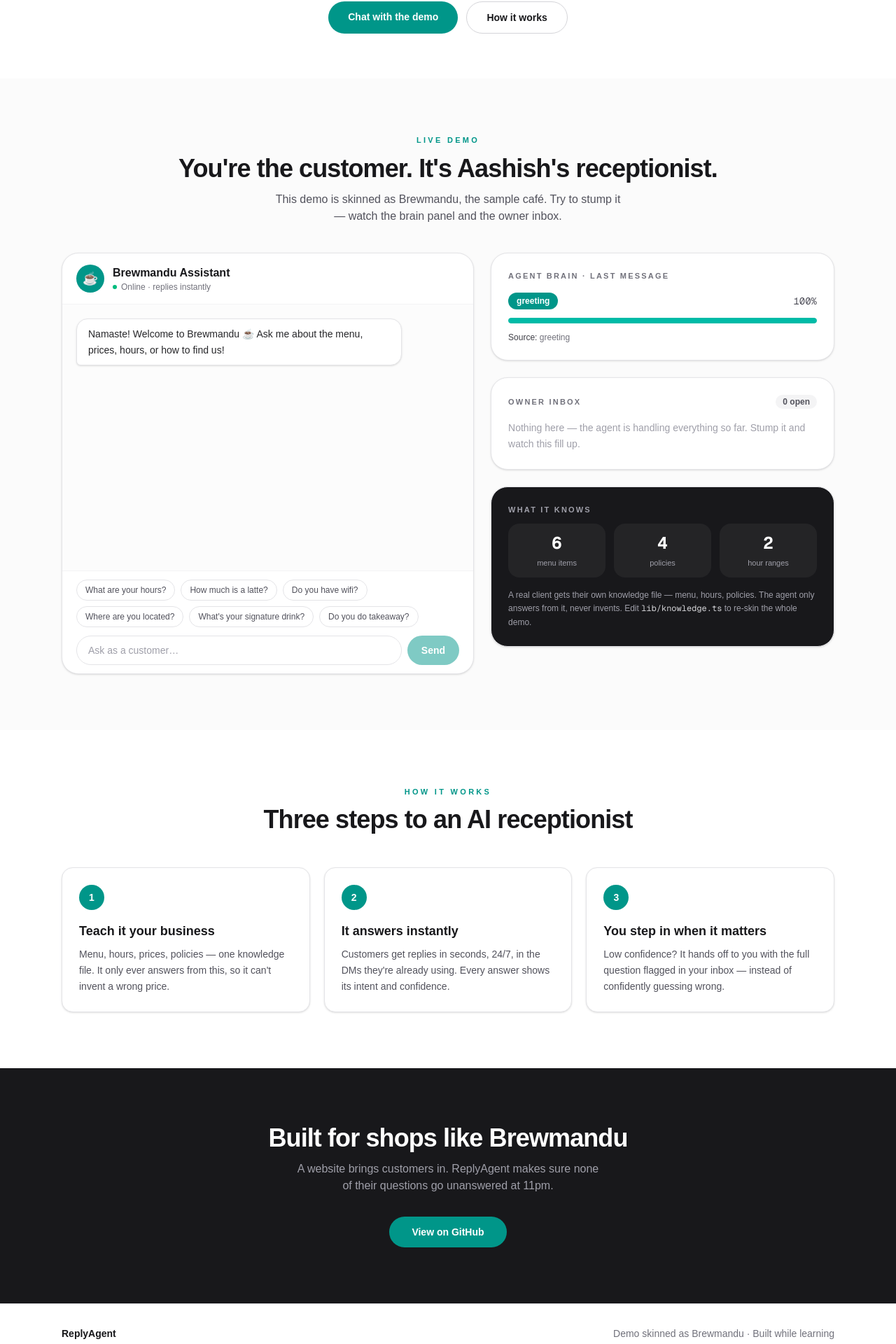
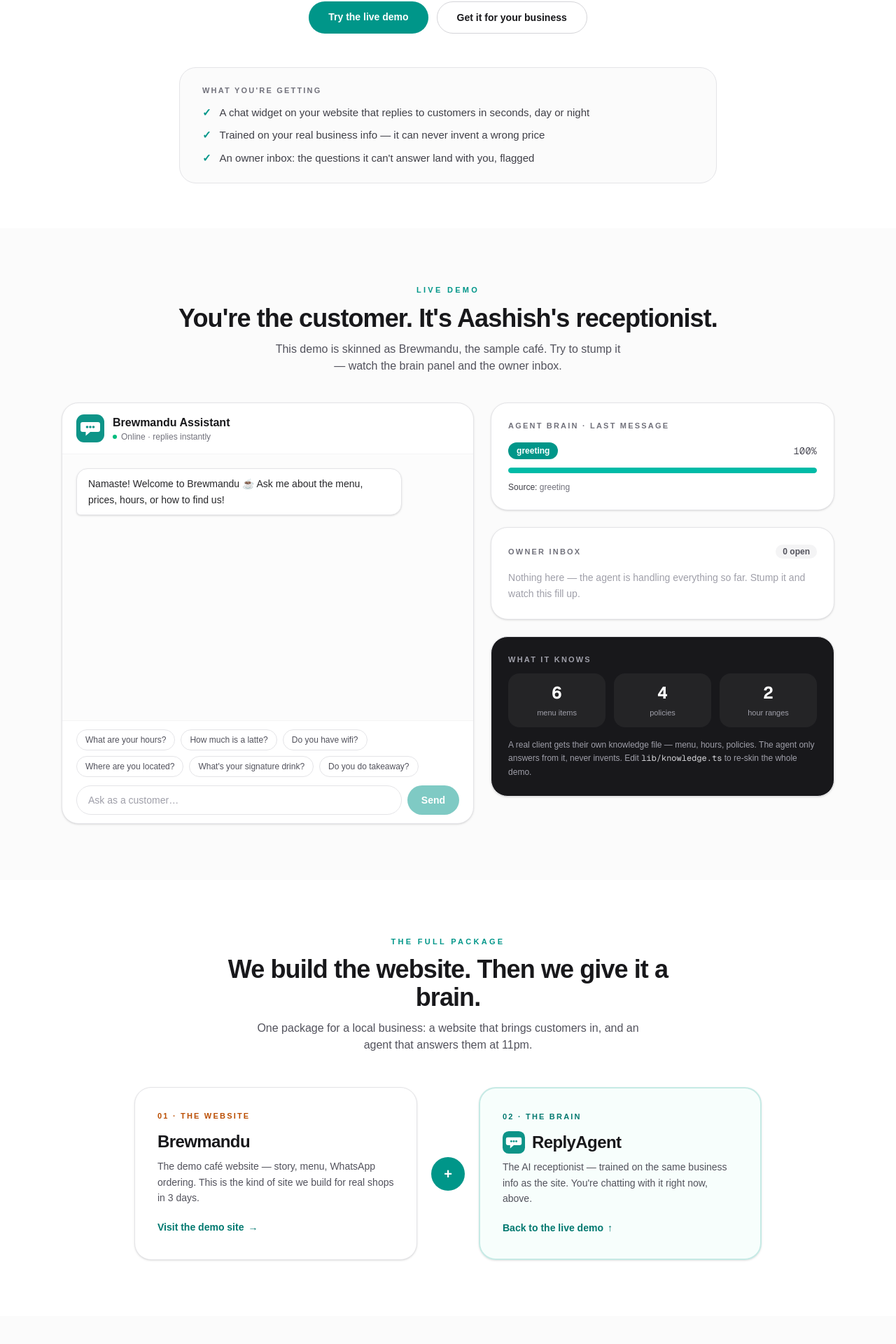
Before and after one commit to diwashUI/reply-agent, a Next.js app: page / in a window 1280 px wide. Shown: the part 479-2399 px from the top of the page at 70% size. Built offline with nearby package versions, Linux system fonts and the light colour scheme.

Commit message:
Direct hero + chat API: POST /api/chat backend for client sites
- Hero rewritten to say exactly what you get: chat widget, trained on
  your info, owner inbox for handoffs
- New POST /api/chat (CORS open): one brain serving many front-ends
- README documents the integration pattern

```diff
--- a/app/page.tsx
+++ b/app/page.tsx
@@ -1,6 +1,11 @@
-import Link from "next/link";
 import Demo from "@/components/Demo";
+import Logo from "@/components/Logo";
 import { business } from "@/lib/knowledge";
+
+const BREWMANDU_URL = "https://cafe-demo-n4vf4usqq-noobug138-6131s-projects.vercel.app";
+const INSTAGRAM_URL = "https://instagram.com/its_aurevya";
+const GITHUB_URL = "https://github.com/diwashUI";
+const EMAIL = "itsaurevya@gmail.com";
 
 export default function Home() {
   return (
@@ -8,10 +13,8 @@
       {/* ── NAV ── */}
       <header className="sticky top-0 z-40 border-b border-zinc-200/80 bg-white/80 backdrop-blur-md">
         <div className="mx-auto flex max-w-6xl items-center justify-between px-6 py-3.5">
-          <span className="flex items-center gap-2">
-            <span className="flex h-8 w-8 items-center justify-center rounded-xl bg-teal-600 text-white">
-              ☕
-            </span>
+          <span className="flex items-center gap-2.5">
+            <Logo className="h-8 w-8" />
             <span className="text-lg font-bold tracking-tight">ReplyAgent</span>
           </span>
           <a
@@ -30,26 +33,45 @@
           Live demo · no signup
         </p>
         <h1 className="mx-auto mt-6 max-w-3xl text-5xl font-bold leading-[1.05] tracking-tight sm:text-6xl">
-          Your shop's <span className="text-teal-600">smartest employee</span>
+          An AI receptionist for <span className="text-teal-600">your business</span>
         </h1>
         <p className="mx-auto mt-5 max-w-xl text-lg leading-relaxed text-zinc-600">
-          ReplyAgent answers your customers' DMs instantly — hours, menu, prices,
-          directions — from your real business info. When it doesn't know, it hands
-          off to you instead of guessing.
+          A chat agent trained on <em className="not-italic font-semibold text-zinc-900">your</em> menu,
+          hours, and prices. It answers customers on your website 24/7 — and hands
+          the tricky questions to you instead of guessing.
         </p>
         <div className="mt-8 flex flex-wrap justify-center gap-3">
           <a
             href="#demo"
             className="rounded-full bg-teal-600 px-7 py-3 text-sm font-semibold text-white transition hover:bg-teal-700"
           >
-            Chat with the demo
+            Try the live demo
           </a>
           <a
-            href="#how"
+            href={`mailto:${EMAIL}?subject=${encodeURIComponent("ReplyAgent for my business")}`}
             className="rounded-full border border-zinc-300 bg-white px-7 py-3 text-sm font-semibold text-zinc-900 transition hover:border-zinc-400 hover:bg-zinc-50"
           >
-            How it works
+            Get it for your business
           </a>
+        </div>
+        <div className="mx-auto mt-12 max-w-3xl rounded-3xl border border-zinc-200 bg-zinc-50/70 px-8 py-6 text-left">
+          <p className="text-[11px] font-semibold uppercase tracking-[0.2em] text-zinc-500">
+            What you're getting
+          </p>
+          <ul className="mt-3 space-y-2.5 text-[15px] text-zinc-700">
+            <li className="flex gap-3">
+              <span className="font-bold text-teal-600">✓</span>
+              A chat widget on your website that replies to customers in seconds, day or night
+            </li>
+            <li className="flex gap-3">
+              <span className="font-bold text-teal-600">✓</span>
+              Trained on your real business info — it can never invent a wrong price
+            </li>
+            <li className="flex gap-3">
+              <span className="font-bold text-teal-600">✓</span>
+              An owner inbox: the questions it can't answer land with you, flagged
+            </li>
+          </ul>
         </div>
       </section>
 
@@ -72,8 +94,70 @@
         </div>
       </section>
 
+      {/* ── PACKAGE: website + brain ── */}
+      <section id="package" className="scroll-mt-24">
+        <div className="mx-auto max-w-6xl px-6 py-20">
+          <p className="text-center text-[11px] font-semibold uppercase tracking-[0.3em] text-teal-600">
+            The full package
+          </p>
+          <h2 className="mx-auto mt-3 max-w-2xl text-center text-3xl font-bold tracking-tight sm:text-4xl">
+            We build the website. Then we give it a brain.
+          </h2>
+          <p className="mx-auto mt-3 max-w-xl text-center text-zinc-600">
+            One package for a local business: a website that brings customers in,
+            and an agent that answers them at 11pm.
+          </p>
+          <div className="mx-auto mt-12 grid max-w-4xl items-stretch gap-5 md:grid-cols-[1fr_auto_1fr]">
+            <a
+              href={BREWMANDU_URL}
+              target="_blank"
+              rel="noopener noreferrer"
+              className="group rounded-3xl border border-zinc-200 bg-white p-8 shadow-sm transition hover:-translate-y-1 hover:shadow-lg"
+            >
+              <p className="text-[11px] font-semibold uppercase tracking-[0.2em] text-amber-700">
+                01 · The website
+              </p>
+              <h3 className="mt-3 text-2xl font-bold tracking-tight">Brewmandu</h3>
+              <p className="mt-2 text-sm leading-relaxed text-zinc-600">
+                The demo café website — story, menu, WhatsApp ordering. This is
+                the kind of site we build for real shops in 3 days.
+              </p>
+              <span className="mt-5 inline-flex items-center gap-1.5 text-sm font-semibold text-teal-700">
+                Visit the demo site
+                <span className="transition group-hover:translate-x-0.5">→</span>
+              </span>
+            </a>
+            <div className="flex items-center justify-center">
+              <span className="flex h-12 w-12 items-center justify-center rounded-full bg-teal-600 text-xl font-bold text-white">
+                +
+              </span>
+            </div>
+            <div className="rounded-3xl border-2 border-teal-600/20 bg-teal-50/50 p-8 shadow-sm">
+              <p className="text-[11px] font-semibold uppercase tracking-[0.2em] text-teal-700">
+                02 · The brain
+              </p>
+              <h3 className="mt-3 flex items-center gap-2.5 text-2xl font-bold tracking-tight">
+                <Logo className="h-8 w-8" />
+                ReplyAgent
+              </h3>
+              <p className="mt-2 text-sm leading-relaxed text-zinc-600">
+                The AI receptionist — trained on the same business info as the
+                site. You're chatting with it right now, above.
+              </p>
+              <a
+                href="#demo"
+                className="mt-5 inline-flex items-center gap-1.5 text-sm font-semibold text-teal-700"
+              >
+                Back to the live demo
+                <span>↑</span>
+              </a>
+            </div>
+          </div>
+        </div>
+      </section>
+
       {/* ── HOW IT WORKS ── */}
-      <section id="how" className="scroll-mt-24">
+      <section id="how" className="scroll-mt-24 bg-zinc-50/70">
         <div className="mx-auto max-w-6xl px-6 py-20">
           <p className="text-center text-[11px] font-semibold uppercase tracking-[0.3em] text-teal-600">
             How it works
@@ -111,30 +195,61 @@
         </div>
       </section>
 
-      {/* ── CTA ── */}
+      {/* ── CONTACT CTA ── */}
       <section className="bg-zinc-900">
         <div className="mx-auto max-w-6xl px-6 py-16 text-center sm:py-20">
           <h2 className="text-3xl font-bold tracking-tight text-white sm:text-4xl">
-            Built for shops like {business.name}
+            Like what you see? Let's build yours.
           </h2>
           <p className="mx-auto mt-3 max-w-md text-zinc-400">
-            A website brings customers in. ReplyAgent makes sure none of their
-            questions go unanswered at 11pm.
+            Websites and AI agents for local businesses — designed, built, and
+            shipped from Kathmandu.
           </p>
-          <Link
-            href="https://github.com/diwashUI/reply-agent"
-            target="_blank"
-            className="mt-8 inline-block rounded-full bg-teal-600 px-8 py-3 text-sm font-semibold text-white transition hover:bg-teal-500"
-          >
-            View on GitHub
-          </Link>
+          <div className="mt-8 flex flex-wrap justify-center gap-3">
+            <a
+              href={INSTAGRAM_URL}
+              target="_blank"
+              rel="noopener noreferrer"
+              className="rounded-full bg-teal-600 px-7 py-3 text-sm font-semibold text-white transition hover:bg-teal-500"
+            >
+              Instagram · @its_aurevya
+            </a>
+            <a
+              href={`mailto:${EMAIL}`}
+              className="rounded-full border border-white/25 px-7 py-3 text-sm font-semibold text-white transition hover:bg-white/10"
+            >
+              {EMAIL}
+            </a>
+            <a
+              href={GITHUB_URL}
+              target="_blank"
+              rel="noopener noreferrer"
+              className="rounded-full border border-white/25 px-7 py-3 text-sm font-semibold text-white transition hover:bg-white/10"
+            >
+              GitHub
+            </a>
+          </div>
         </div>
       </section>
 
-      <footer className="border-t border-zinc-200">
-        <div className="mx-auto flex max-w-6xl flex-col items-center justify-between gap-3 px-6 py-8 text-sm text-zinc-500 sm:flex-row">
-          <span className="font-semibold text-zinc-900">ReplyAgent</span>
-          <span>Demo skinned as {business.name} · Built while learning</span>
+      <footer className="border-t border-zinc-800 bg-zinc-950">
+        <div className="mx-auto flex max-w-6xl flex-col items-center justify-between gap-4 px-6 py-8 text-sm text-zinc-500 sm:flex-row">
+          <span className="flex items-center gap-2.5">
+            <Logo className="h-6 w-6" />
+            <span className="font-semibold text-zinc-200">ReplyAgent</span>
+            <span>· built by diwash</span>
+          </span>
+          <div className="flex items-center gap-5">
+            <a href={INSTAGRAM_URL} target="_blank" rel="noopener noreferrer" className="transition hover:text-zinc-200">
+              Instagram
+            </a>
+            <a href={`mailto:${EMAIL}`} className="transition hover:text-zinc-200">
+              Email
+            </a>
+            <a href={GITHUB_URL} target="_blank" rel="noopener noreferrer" className="transition hover:text-zinc-200">
+              GitHub
+            </a>
+          </div>
         </div>
       </footer>
     </div>
--- a/components/Demo.tsx
+++ b/components/Demo.tsx
@@ -3,6 +3,7 @@
 import { useEffect, useRef, useState } from "react";
 import { replyTo, type AgentReply } from "@/lib/brain";
 import { business } from "@/lib/knowledge";
+import Logo from "./Logo";
 
 interface Msg {
   id: number;
@@ -98,9 +99,7 @@
       {/* ── Customer chat ── */}
       <div className="flex flex-col overflow-hidden rounded-3xl border border-zinc-200 bg-white shadow-sm">
         <div className="flex items-center gap-3 border-b border-zinc-100 px-5 py-4">
-          <span className="flex h-10 w-10 items-center justify-center rounded-full bg-teal-600 text-lg text-white">
-            ☕
-          </span>
+          <Logo className="h-10 w-10" />
           <div>
             <p className="font-semibold text-zinc-900">{business.name} Assistant</p>
             <p className="flex items-center gap-1.5 text-xs text-zinc-500">
--- /dev/null
+++ b/components/Logo.tsx
@@ -0,0 +1,15 @@
+/** ReplyAgent mark: a speech bubble mid-reply. No emoji, crisp at any size. */
+export default function Logo({ className = "h-8 w-8" }: { className?: string }) {
+  return (
+    <svg viewBox="0 0 40 40" className={className} aria-hidden="true">
+      <rect width="40" height="40" rx="11" fill="#0d9488" />
+      <path
+        d="M9 11h22a3 3 0 0 1 3 3v8a3 3 0 0 1-3 3H20l-6.5 5.5V25H9a3 3 0 0 1-3-3v-8a3 3 0 0 1 3-3z"
+        fill="#ffffff"
+      />
+      <circle cx="15.5" cy="18" r="1.8" fill="#0d9488" />
+      <circle cx="20" cy="18" r="1.8" fill="#0d9488" />
+      <circle cx="24.5" cy="18" r="1.8" fill="#0d9488" />
+    </svg>
+  );
+}
```
Also changed, not shown: app/api/chat/route.ts (added, +46 -0 lines), 1 other file (tests, documents, lock files or other folders).
